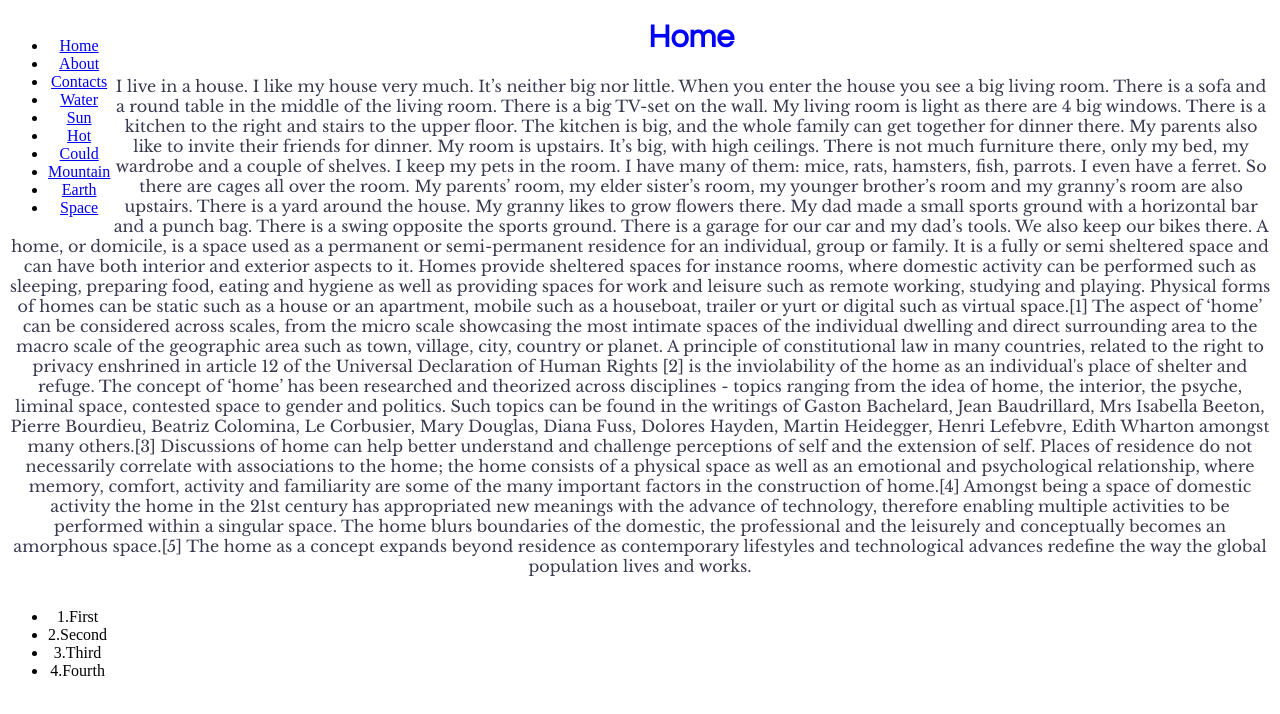
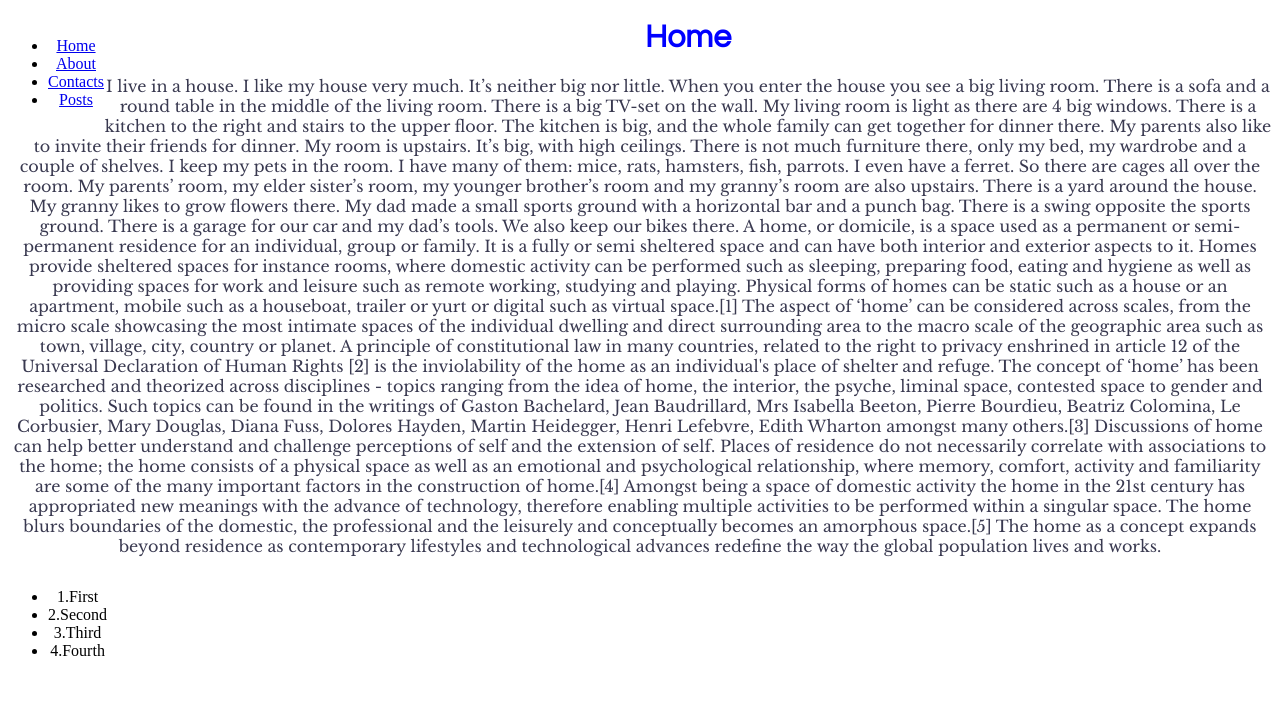
Before and after one commit to Aimarall/router-example, a React (Create React App) app: page / in a window 1280 px wide. Shown: the top 714 px of the page. Built offline with nearby package versions, Linux system fonts and the light colour scheme.

Commit message:
added function to the files

```diff
--- a/src/App.js
+++ b/src/App.js
@@ -1,17 +1,109 @@
-import { Redirect, Route, Switch } from 'react-router';
+// import { Redirect, Route, Switch } from 'react-router';
+// import './App.css';
+// import { Link, NavLink } from 'react-router-dom';
+
+// import Home from "./components/Home/Home";
+// import About from "./components/About/About";
+// import Contacts from "./components/Contacts/Contacts";
+// import Water from "./components/Water/Water";
+// import Sun from "./components/Sun/Sun";
+// import Hot from "./components/Hot/Hot";
+// import Could from "./components/Could/Could";
+// import Mountain from "./components/Mountain/Mountain";
+// import Earth from "./components/Earth/Earth";
+// import Space from "./components/Space/Space";
+
+
+
+
+// function App() {
+//   return (
+//     <div className="App">
+
+//       {/* <div className="Navigations">
+//         <Link to="/" >Home</Link>
+//         <Link to="/about" >About</Link>
+//         <Link to="/contacts" >Contacts</Link>
+//         <Link to="/water" >Water</Link>
+//         <Link to="/sun" >Sun</Link>
+//         <Link to="/hot" >Hot</Link>
+//         <Link to="/could" >Could</Link>
+//         <Link to="/mountain" >Mountain</Link>
+//         <Link to="/earth" >Earth</Link>
+//         <Link to="/space" >Space</Link>
+//       </div>
+//  */}
+
+//       <ul>
+//         <li>
+//           <NavLink activeClassName="active" to="/" exact>Home</NavLink>
+//         </li>
+//         <li>
+//           <NavLink activeClassName="active" to="/about" exact>About</NavLink>
+//         </li>
+//         <li>
+//           <NavLink activeClassName="active" to="/contacts" exact>Contacts</NavLink>
+//         </li>
+//         <li>
+//           <NavLink activeClassName="active" to="/water" exact>Water</NavLink>
+//         </li>
+//         <li>
+//           <NavLink activeClassName="active" to="/sun" exact>Sun</NavLink>
+//         </li>
+//         <li>
+//           <NavLink activeClassName="active" to="/hot" exact>Hot</NavLink>
+//         </li>
+//         <li>
+//           <NavLink activeClassName="active" to="/could" exact>Could</NavLink>
+//         </li>
+//         <li>
+//           <NavLink activeClassName="active" to="/mountain" exact>Mountain</NavLink>
+//         </li>
+//         <li>
+//           <NavLink activeClassName="active" to="/earth" exact>Earth</NavLink>
+//         </li>
+//         <li>
+//           <NavLink activeClassName="active" to="/space" exact>Space</NavLink>
+//         </li>
+//       </ul>
+
+
+//       <Switch>
+//         <Route path="/" component={Home} exact />
+//         <Route path="/about" component={About} />
+//         <Route path="/about" render={() => <strong>Hello</strong>} />
+//         <Route path="/contacts" component={Contacts} />
+//         <Route path="/water" component={Water} />
+//         <Route path="/sun" component={Sun} />
+//         <Route path="/hot" component={Hot} />
+//         <Route path="/could" component={Could} />
+//         <Route path="/mountain" component={Mountain} />
+//         <Route path="/earth" component={Earth} />
+//         <Route path="/space" component={Space} />
+//         <Route path="/" render={() => <h1>Page not found</h1>} />
+//         {/* <Redirect to="/" /> */}
+//       </Switch>
+
+//       <Route path="/about/personal" render={() => <h1>Personal contacts</h1>} />
+//       <Route path="/about/business" render={() => <h1>Business contacts</h1>} />
+
+//     </div>
+//   );
+// }
+
+// export default App;
+
+
+
+
+
+import { Route, Switch } from 'react-router';
 import './App.css';
-import { Link, NavLink } from 'react-router-dom';
-
 import Home from "./components/Home/Home";
 import About from "./components/About/About";
 import Contacts from "./components/Contacts/Contacts";
-import Water from "./components/Water/Water";
-import Sun from "./components/Sun/Sun";
-import Hot from "./components/Hot/Hot";
-import Could from "./components/Could/Could";
-import Mountain from "./components/Mountain/Mountain";
-import Earth from "./components/Earth/Earth";
-import Space from "./components/Space/Space";
+import Posts from "./components/Posts/Posts";
+import { NavLink } from 'react-router-dom';
 
 
 
@@ -19,73 +111,32 @@ import Space from "./components/Space/Space";
 function App() {
   return (
     <div className="App">
-
-      {/* <div className="Navigations">
-        <Link to="/" >Home</Link>
-        <Link to="/about" >About</Link>
-        <Link to="/contacts" >Contacts</Link>
-        <Link to="/water" >Water</Link>
-        <Link to="/sun" >Sun</Link>
-        <Link to="/hot" >Hot</Link>
-        <Link to="/could" >Could</Link>
-        <Link to="/mountain" >Mountain</Link>
-        <Link to="/earth" >Earth</Link>
-        <Link to="/space" >Space</Link>
-      </div>
- */}
-
       <ul>
         <li>
-          <NavLink activeClassName="active" to="/" exact>Home</NavLink>
+          <NavLink activeClassName="acive" to="/" exact>Home</NavLink>
         </li>
         <li>
-          <NavLink activeClassName="active" to="/about" exact>About</NavLink>
+          <NavLink activeClassName="acive" to="/about" >About</NavLink>
         </li>
         <li>
-          <NavLink activeClassName="active" to="/contacts" exact>Contacts</NavLink>
+          <NavLink activeClassName="acive" to="/contacts" >Contacts</NavLink>
         </li>
         <li>
-          <NavLink activeClassName="active" to="/water" exact>Water</NavLink>
-        </li>
-        <li>
-          <NavLink activeClassName="active" to="/sun" exact>Sun</NavLink>
-        </li>
-        <li>
-          <NavLink activeClassName="active" to="/hot" exact>Hot</NavLink>
-        </li>
-        <li>
-          <NavLink activeClassName="active" to="/could" exact>Could</NavLink>
-        </li>
-        <li>
-          <NavLink activeClassName="active" to="/mountain" exact>Mountain</NavLink>
-        </li>
-        <li>
-          <NavLink activeClassName="active" to="/earth" exact>Earth</NavLink>
-        </li>
-        <li>
-          <NavLink activeClassName="active" to="/space" exact>Space</NavLink>
+          <NavLink activeClassName="acive" to="/posts" >Posts</NavLink>
         </li>
       </ul>
-
 
       <Switch>
         <Route path="/" component={Home} exact />
         <Route path="/about" component={About} />
-        <Route path="/about" render={() => <strong>Hello</strong>} />
         <Route path="/contacts" component={Contacts} />
-        <Route path="/water" component={Water} />
-        <Route path="/sun" component={Sun} />
-        <Route path="/hot" component={Hot} />
-        <Route path="/could" component={Could} />
-        <Route path="/mountain" component={Mountain} />
-        <Route path="/earth" component={Earth} />
-        <Route path="/space" component={Space} />
-        <Route path="/" render={() => <h1>Page not found</h1>} />
-        {/* <Redirect to="/" /> */}
+        <Route path="/posts" component={Posts} />
+        <Route path="/" render={() => <h1>Page not Found</h1>} />
+        {/* <Redirect to="/" /> returns to the first page*/}
       </Switch>
 
-      <Route path="/about/personal" render={() => <h1>Personal contacts</h1>} />
-      <Route path="/about/business" render={() => <h1>Business contacts</h1>} />
+
+
 
     </div>
   );
```
